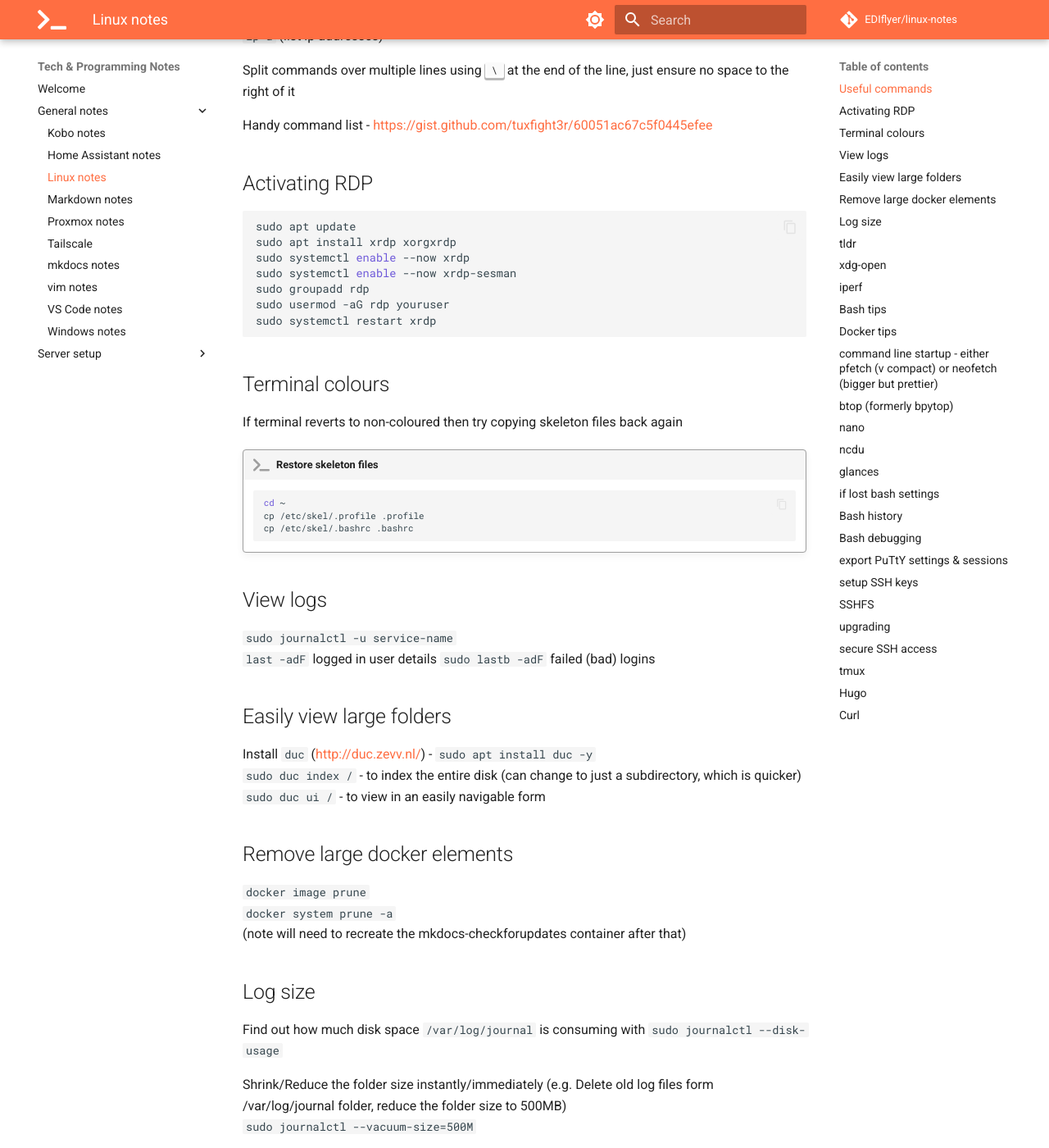
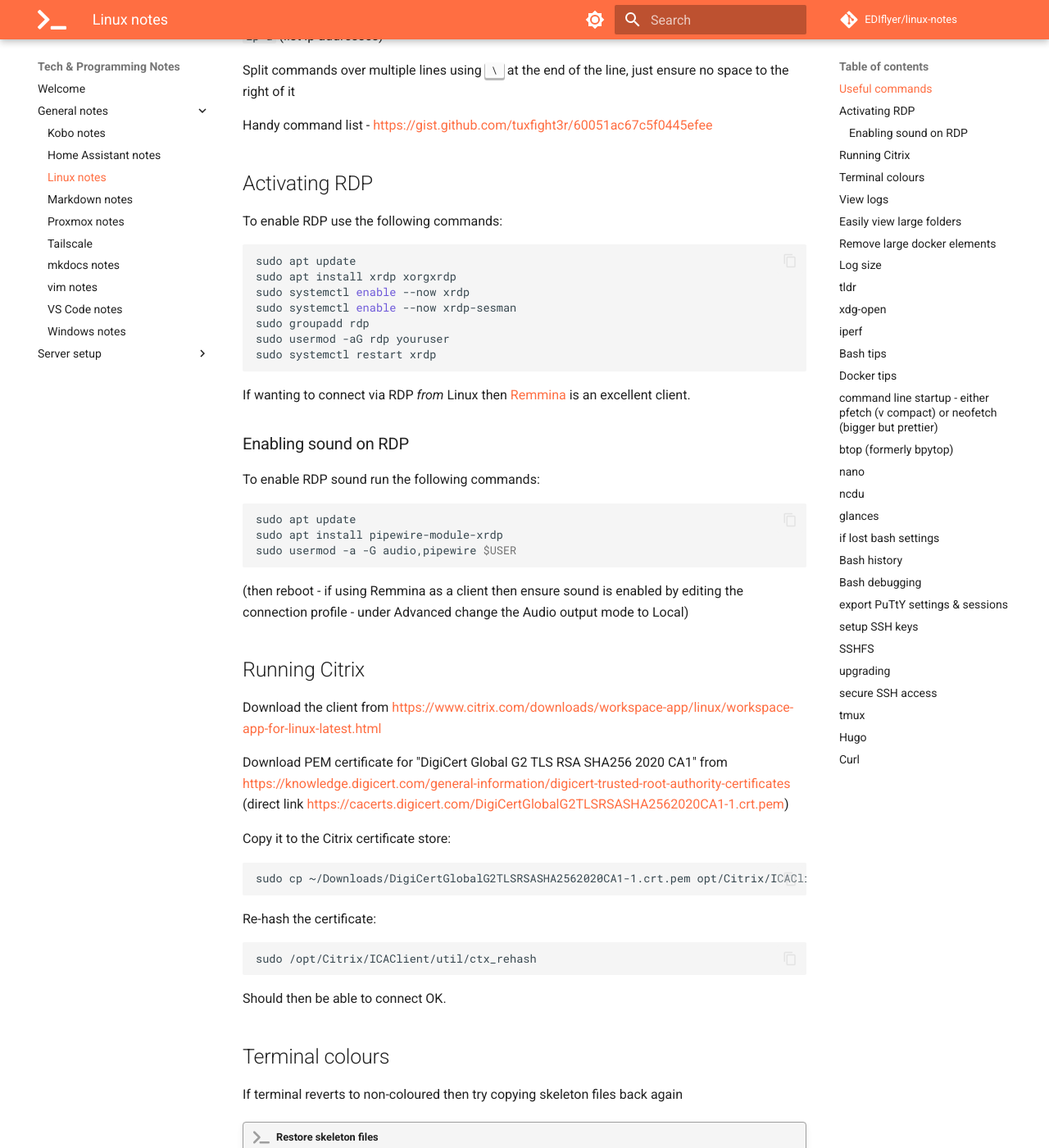
Before and after one commit to EDIflyer/linux-notes, an MkDocs documentation site: the page built from docs/general-notes/linux_notes.md, in a window 1280 px wide and 1400 px high, scrolled down 855 px. Shown: the whole window at 82% size. Built offline with MkDocs 1.6.1 and Material for MkDocs 9.7.7, drawn with Linux system fonts in a browser that asks for light colours; comment, search, counter and statistics services are not loaded.

Commit message:
docs: add Citrix and RDP info

````diff
--- a/docs/general-notes/linux_notes.md
+++ b/docs/general-notes/linux_notes.md
@@ -34,6 +34,7 @@ Split commands over multiple lines using ++backslash++ at the end of the line, j
 Handy command list - https://gist.github.com/tuxfight3r/60051ac67c5f0445efee
 
 ## Activating RDP
+To enable RDP use the following commands:
 ```bash
 sudo apt update
 sudo apt install xrdp xorgxrdp
@@ -43,6 +44,35 @@ sudo groupadd rdp
 sudo usermod -aG rdp youruser
 sudo systemctl restart xrdp
 ```
+
+If wanting to connect via RDP _from_ Linux then [Remmina](https://remmina.org/) is an excellent client.
+
+### Enabling sound on RDP
+To enable RDP sound run the following commands:
+``` bash
+sudo apt update
+sudo apt install pipewire-module-xrdp
+sudo usermod -a -G audio,pipewire $USER
+```
+(then reboot - if using Remmina as a client then ensure sound is enabled by editing the connection profile - under Advanced change the Audio output mode to Local)
+
+
+## Running Citrix
+Download the client from https://www.citrix.com/downloads/workspace-app/linux/workspace-app-for-linux-latest.html
+
+Download PEM certificate for "DigiCert Global G2 TLS RSA SHA256 2020 CA1" from https://knowledge.digicert.com/general-information/digicert-trusted-root-authority-certificates (direct link https://cacerts.digicert.com/DigiCertGlobalG2TLSRSASHA2562020CA1-1.crt.pem)
+
+Copy it to the Citrix certificate store:
+```bash
+sudo cp ~/Downloads/DigiCertGlobalG2TLSRSASHA2562020CA1-1.crt.pem opt/Citrix/ICAClient/keystore/cacerts
+```
+
+Re-hash the certificate:
+```bash
+sudo /opt/Citrix/ICAClient/util/ctx_rehash
+```
+
+Should then be able to connect OK.
 
 ## Terminal colours
 If terminal reverts to non-coloured then try copying skeleton files back again
````
